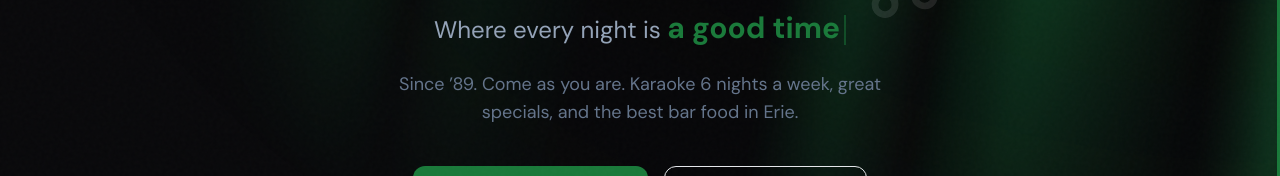
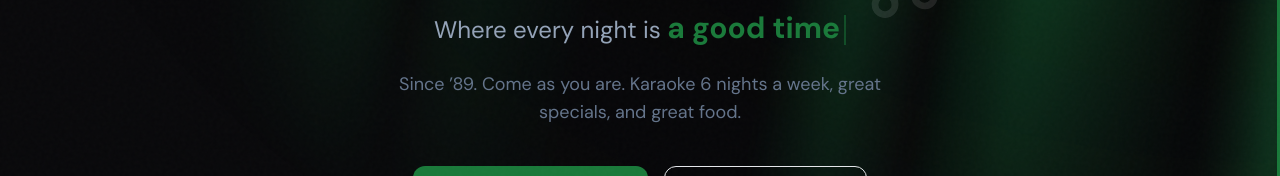
Before and after one commit to straydesign/rack-n-roll, a Next.js app: page / in a window 1280 px wide. Shown: the part 329-505 px from the top of the page. Built offline with nearby package versions, Linux system fonts and the light colour scheme.

Commit message:
fix: change 'best bar food in Erie' to 'great food'

```diff
--- a/components/Hero.tsx
+++ b/components/Hero.tsx
@@ -202,7 +202,7 @@ export default function Hero() {
             className="mt-6 max-w-lg text-base md:text-lg text-slate-500 leading-relaxed"
           >
             Since &rsquo;89. Come as you are. Karaoke 6 nights a week,
-            great specials, and the best bar food in Erie.
+            great specials, and great food.
           </motion.p>
 
           {/* CTA Buttons */}
```
